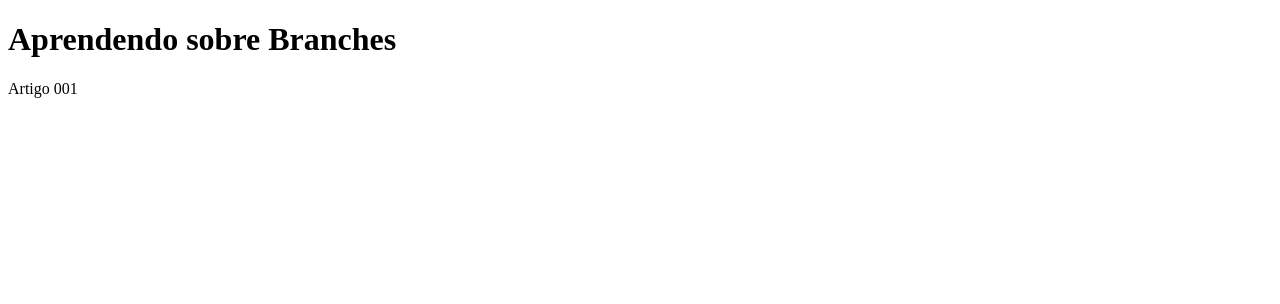
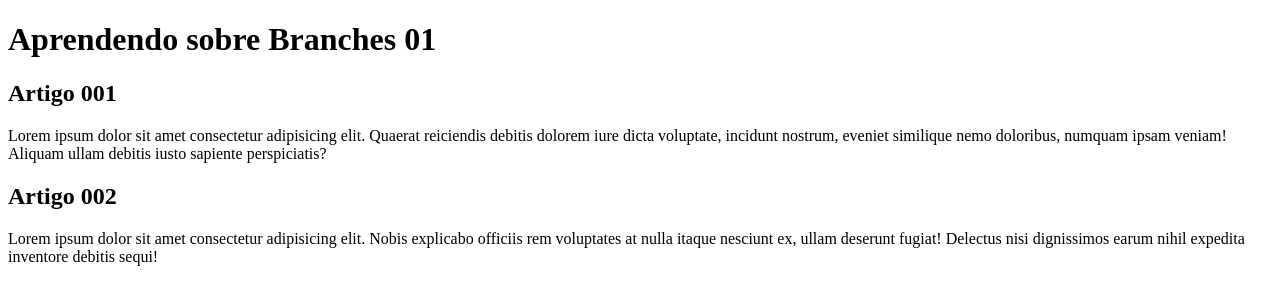
Before and after one commit to GuilhermeDev98/studingBranches, a plain HTML site: page index.html in a window 1280 px wide. Drawn offline with Linux system fonts and the light colour scheme.

Commit message:
add more articles

```diff
--- a/index.html
+++ b/index.html
@@ -8,10 +8,15 @@
 <body>
     <main>
         <header>
-            <h1>Aprendendo sobre Branches</h1>
+            <h1>Aprendendo sobre Branches 01</h1>
         </header>
         <article>
-            <p>Artigo 001</p>
+            <h2>Artigo 001</h2>
+            <p>Lorem ipsum dolor sit amet consectetur adipisicing elit. Quaerat reiciendis debitis dolorem iure dicta voluptate, incidunt nostrum, eveniet similique nemo doloribus, numquam ipsam veniam! Aliquam ullam debitis iusto sapiente perspiciatis?</p>
+        </article>
+        <article>
+            <h2>Artigo 002</h2>
+            <p>Lorem ipsum dolor sit amet consectetur adipisicing elit. Nobis explicabo officiis rem voluptates at nulla itaque nesciunt ex, ullam deserunt fugiat! Delectus nisi dignissimos earum nihil expedita inventore debitis sequi!</p>
         </article>
     </main>
 </body>
```
